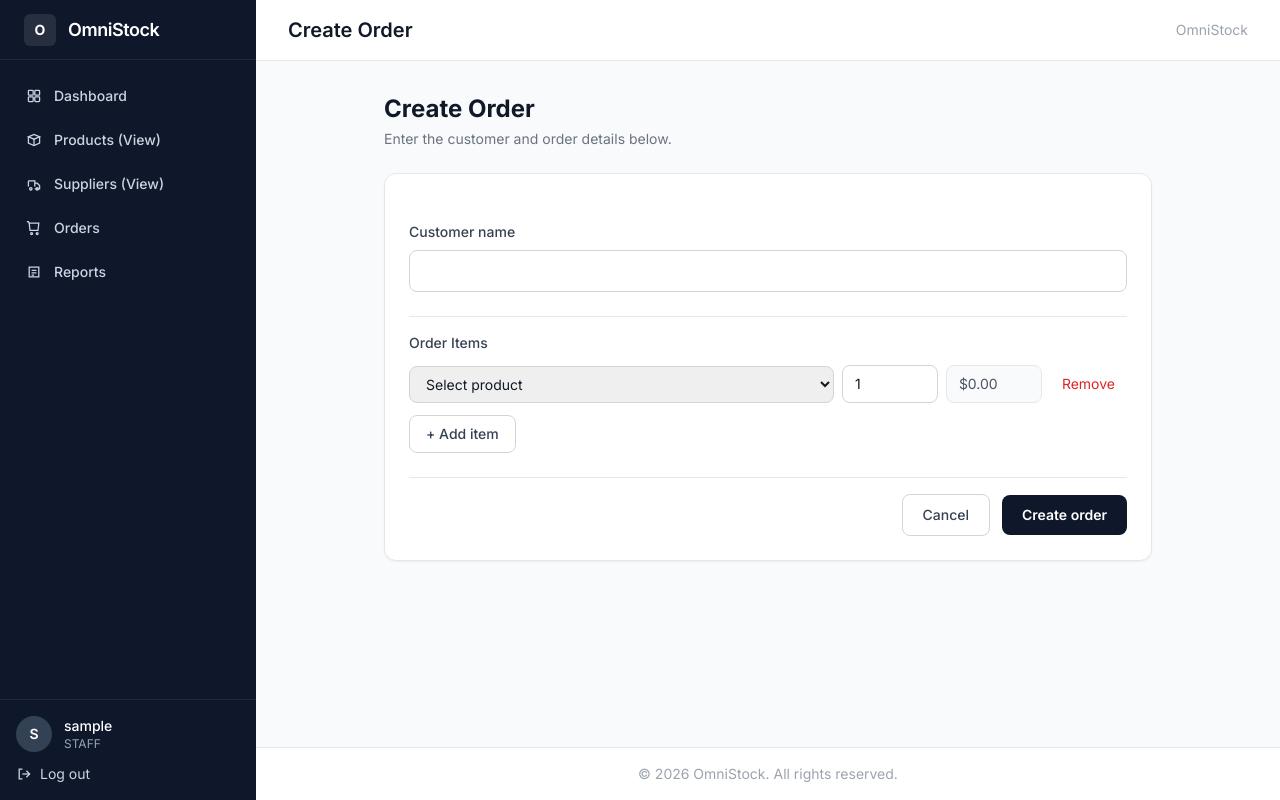
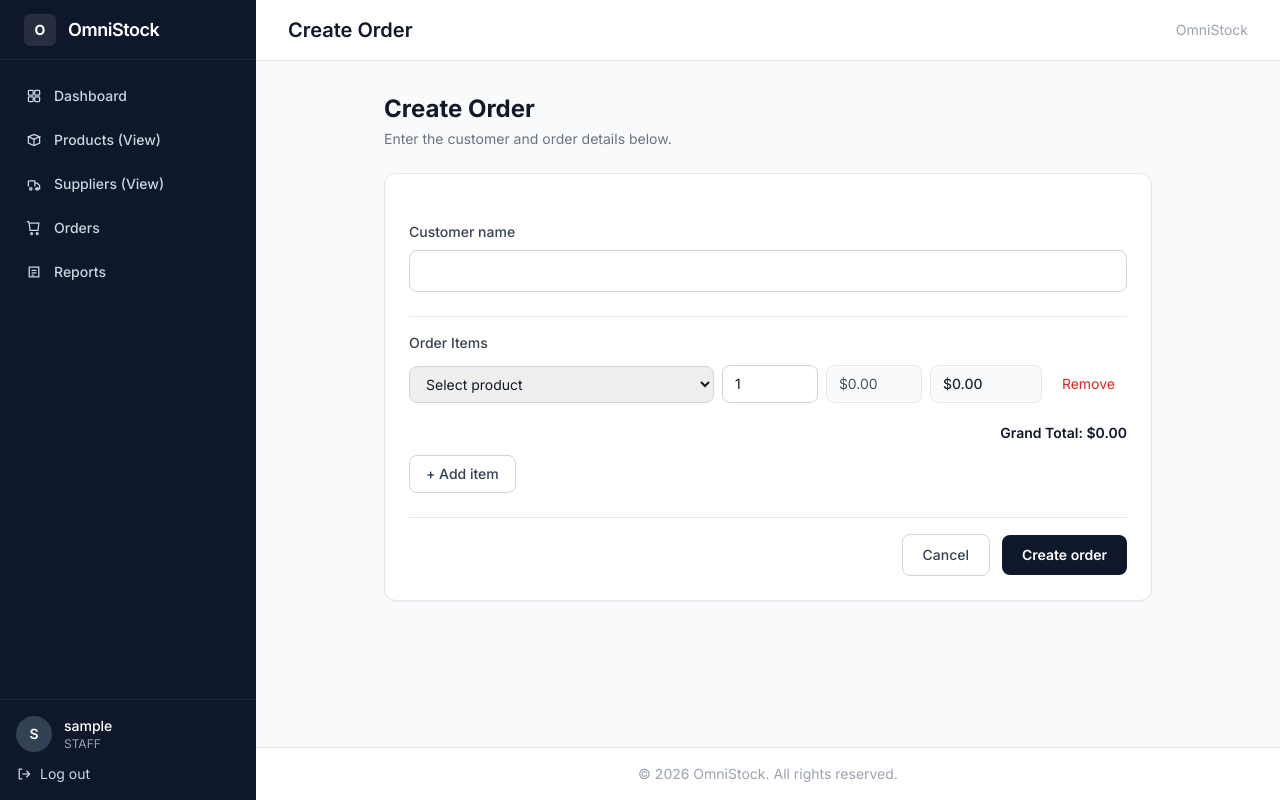
Before and after one commit to AI-with-Coding-2026/Project-A-omnistock, a Django app: page /orders/create/ in a window 1280 px wide. Run offline with Django 5.2, Linux system fonts and the light colour scheme; the visitor is signed in with stand-in values (Sample User, id 1); data that the repository does not hold is empty; some libraries are stand-ins or nearby versions.

```diff
--- a/orders/templates/orders/order_form.html
+++ b/orders/templates/orders/order_form.html
@@ -41,6 +41,12 @@
                     },
                     updatePrice(item) {
                         item.unitPrice = this.priceMap[item.product] || 0;
+                    },
+                    lineTotal(item) {
+                        return (item.unitPrice * (item.qty || 0)).toFixed(2);
+                    },
+                    get grandTotal() {
+                        return this.items.reduce((sum, item) => sum + (item.unitPrice * (item.qty || 0)), 0).toFixed(2);
                     }
                  }" class="space-y-3 pt-4 border-t">
                 <label class="block text-sm font-medium text-gray-700 mb-2">Order Items</label>
@@ -57,10 +63,18 @@
                                class="w-24 rounded-lg border border-gray-300 px-3 py-2 text-sm">
                         <input type="text" :value="'$' + item.unitPrice.toFixed(2)" readonly
                                class="w-24 rounded-lg border border-gray-200 bg-gray-50 px-3 py-2 text-sm text-gray-600">
+                        <input type="text" :value="'$' + lineTotal(item)" readonly
+                               class="w-28 rounded-lg border border-gray-200 bg-gray-50 px-3 py-2 text-sm font-medium text-gray-800">
                         <button type="button" @click="items.splice(index, 1)"
                                 class="px-3 py-2 text-sm text-red-600 hover:text-red-800">Remove</button>
                     </div>
                 </template>
+
+                <div class="flex justify-end items-center gap-2 pt-2">
+                    <span class="text-sm font-semibold text-gray-900">Grand Total: $<span x-text="grandTotal"></span></span>
+                    <input type="hidden" name="grand_total" :value="grandTotal">
+                </div>
+
                 <button type="button" @click="items.push({ product: '', qty: 1, unitPrice: 0 })"
                         class="px-4 py-2 text-sm font-medium text-slate-700 border border-gray-300 rounded-lg hover:bg-gray-50">
                     + Add item
```
